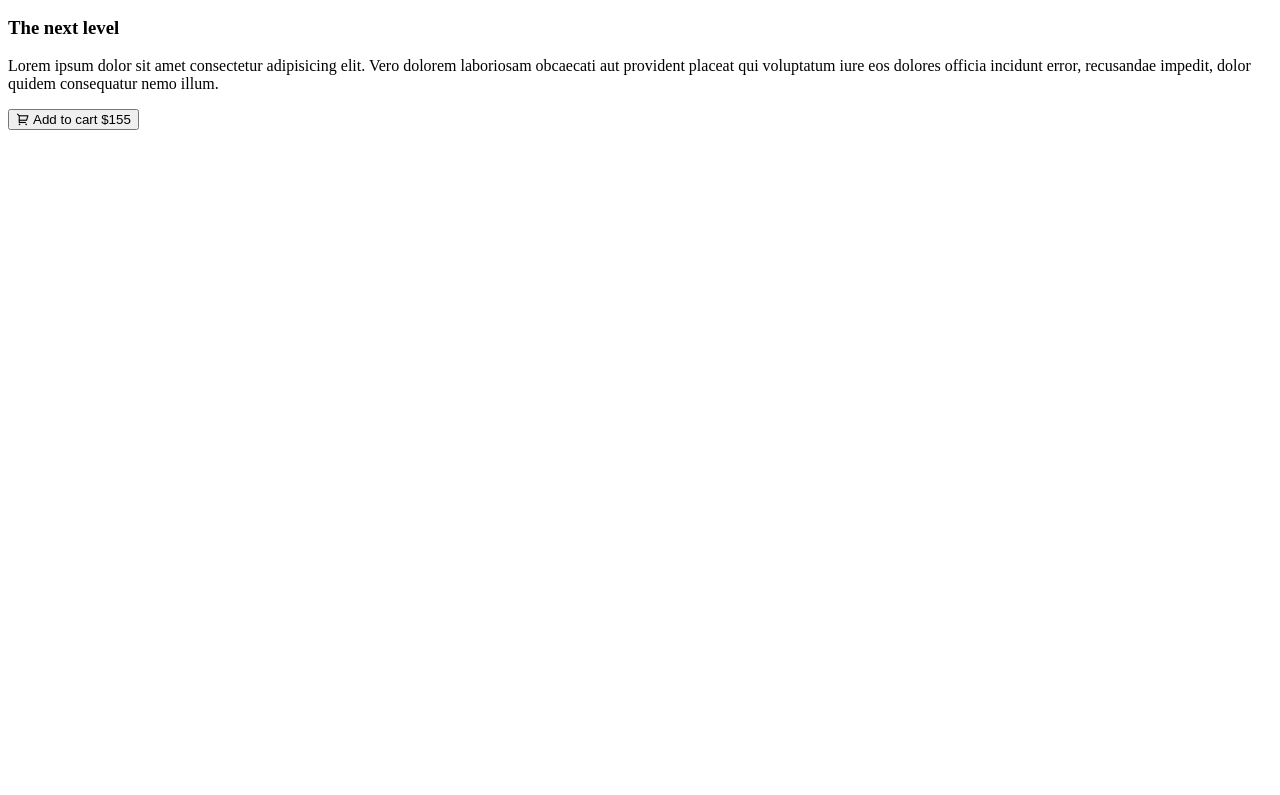
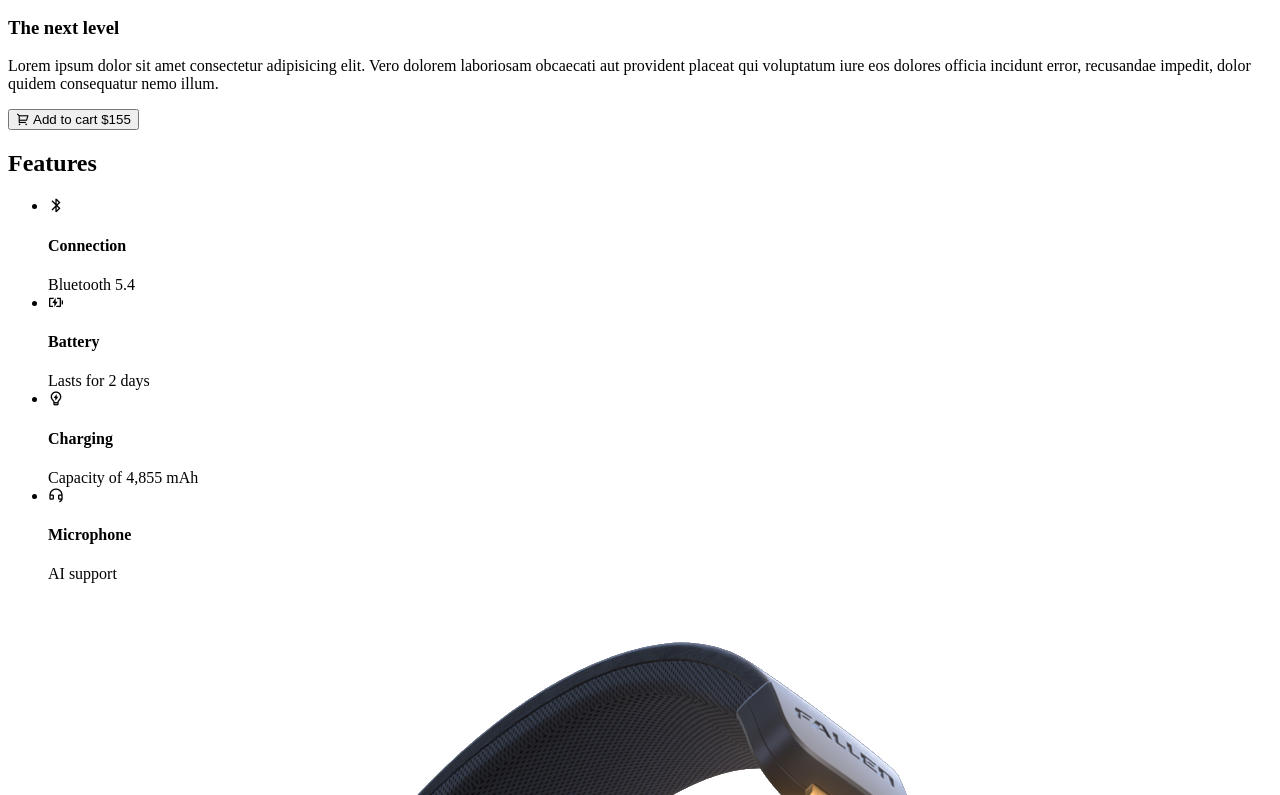
Before and after one commit to adrjmiranda/aurora-sound-landing-page, a website built with webpack: page public/index.html in a window 1280 px wide. Shown: the part 1345-2140 px from the top of the page. Before the commit the page ends 1483 px from the top, so only its background shows below. Built offline with nearby package versions, Linux system fonts and the light colour scheme.

Commit message:
chore: created HTML structure of the features section

```diff
--- a/public/index.html
+++ b/public/index.html
@@ -101,7 +101,43 @@
 		<!--================ Enf of HOME =================-->
 
 		<!--==================== FEATURES ====================-->
-		<section id="features" class="section"></section>
+		<section id="features" class="section">
+			<div class="features-content container">
+				<h2 class="section-title">Features</h2>
+
+				<div class="features-content">
+					<ul class="feature-list">
+						<li class="feature-item">
+							<i class="ri-bluetooth-line"></i>
+							<h4 class="feature-name">Connection</h4>
+							<span class="feature-description">Bluetooth 5.4</span>
+						</li>
+
+						<li class="feature-item">
+							<i class="ri-battery-charge-line"></i>
+							<h4 class="feature-name">Battery</h4>
+							<span class="feature-description">Lasts for 2 days</span>
+						</li>
+
+						<li class="feature-item">
+							<i class="ri-lightbulb-flash-line"></i>
+							<h4 class="feature-name">Charging</h4>
+							<span class="feature-description">Capacity of 4,855 mAh</span>
+						</li>
+
+						<li class="feature-item">
+							<i class="ri-customer-service-line"></i>
+							<h4 class="feature-name">Microphone</h4>
+							<span class="feature-description">AI support</span>
+						</li>
+					</ul>
+
+					<div class="feature-img">
+						<img src="assets/img/headset/super.png" alt="Super" />
+					</div>
+				</div>
+			</div>
+		</section>
 		<!--================ Enf of FEATURES =================-->
 
 		<!--==================== CASE ====================-->
```
Also changed, not shown: public/assets/img/headset/super.png (renamed from public/assets/img/headset/black-gold.png).
